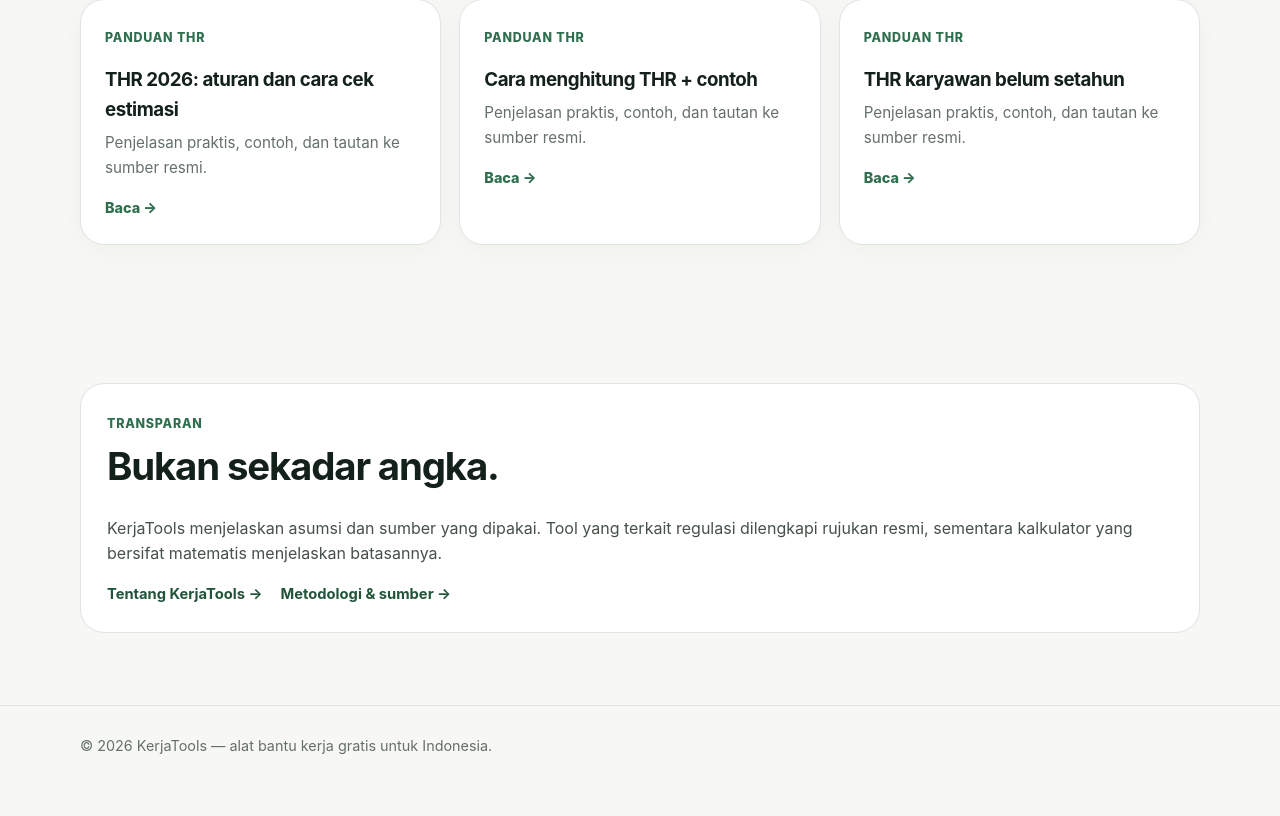
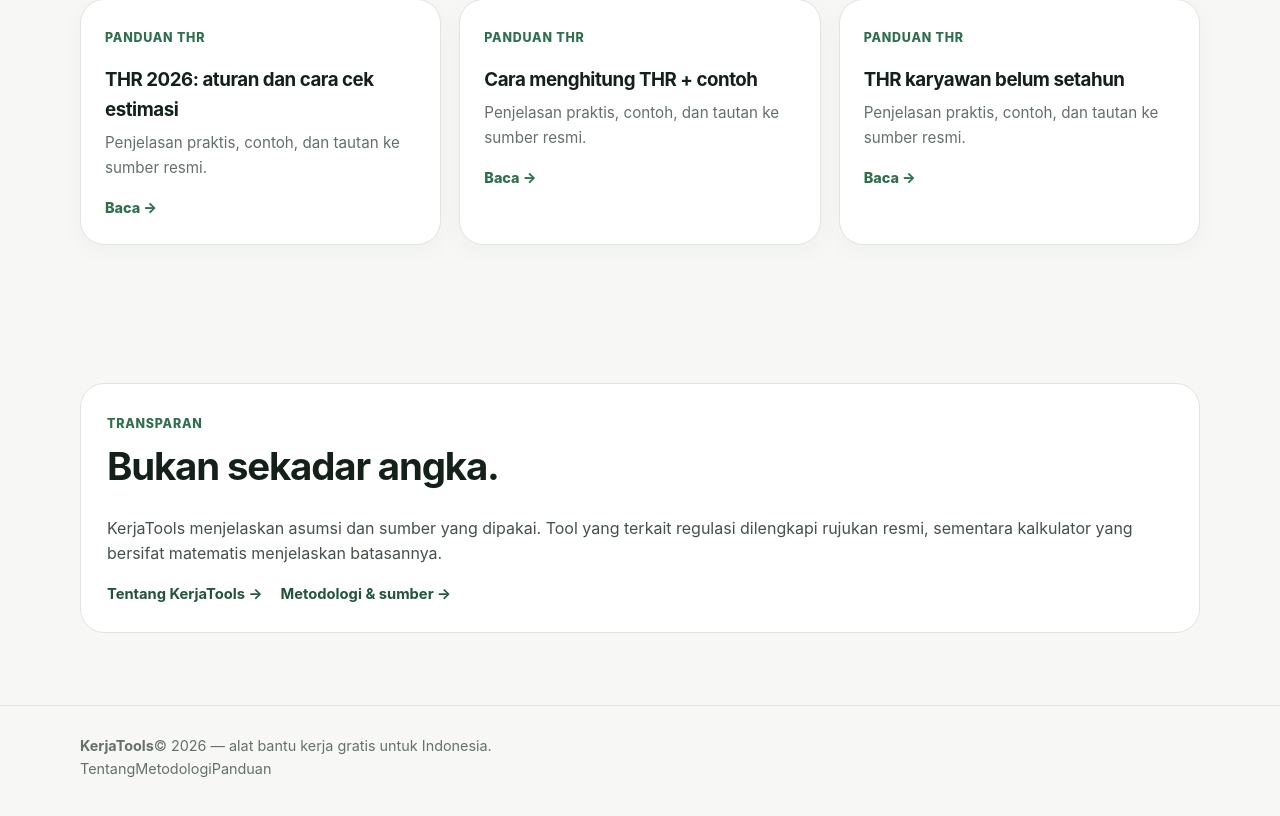
Before and after one commit to alfindevin/kerja-tools, a Next.js app: page / in a window 1280 px wide. Shown: the part 1485-2301 px from the top of the page. Built offline with nearby package versions, Linux system fonts and the light colour scheme; no server answers.

Commit message:
feat: add trust links to footer

```diff
--- a/components/SiteFooter.tsx
+++ b/components/SiteFooter.tsx
@@ -1,7 +1,19 @@
+import Link from 'next/link';
+
 export default function SiteFooter() {
   return (
     <footer className="footer">
-      <div className="container">© 2026 KerjaTools — alat bantu kerja gratis untuk Indonesia.</div>
+      <div className="container footer-inner">
+        <div>
+          <strong>KerjaTools</strong>
+          <span>© 2026 — alat bantu kerja gratis untuk Indonesia.</span>
+        </div>
+        <div className="footer-links">
+          <Link href="/tentang">Tentang</Link>
+          <Link href="/metodologi">Metodologi</Link>
+          <Link href="/panduan">Panduan</Link>
+        </div>
+      </div>
     </footer>
   );
 }
```
